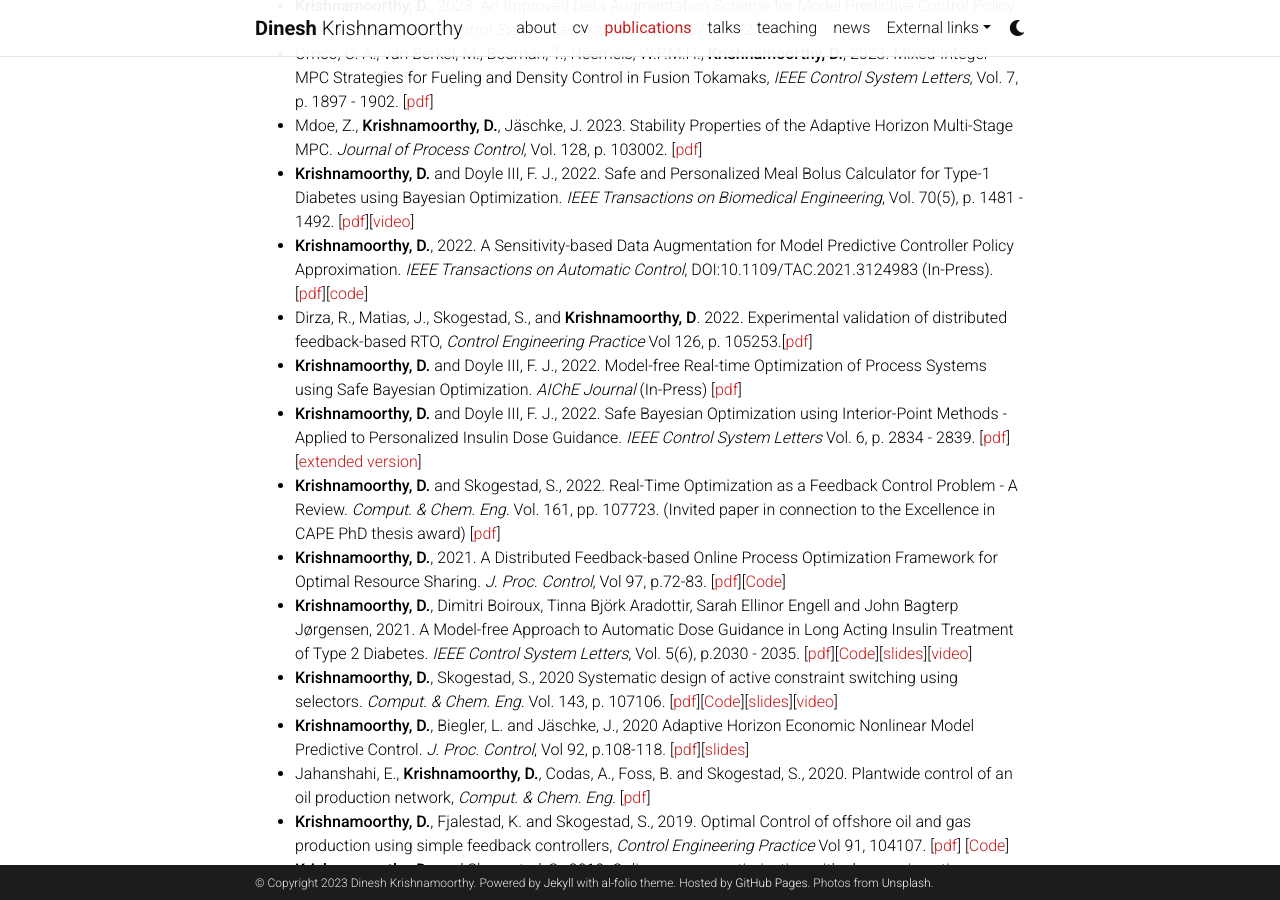
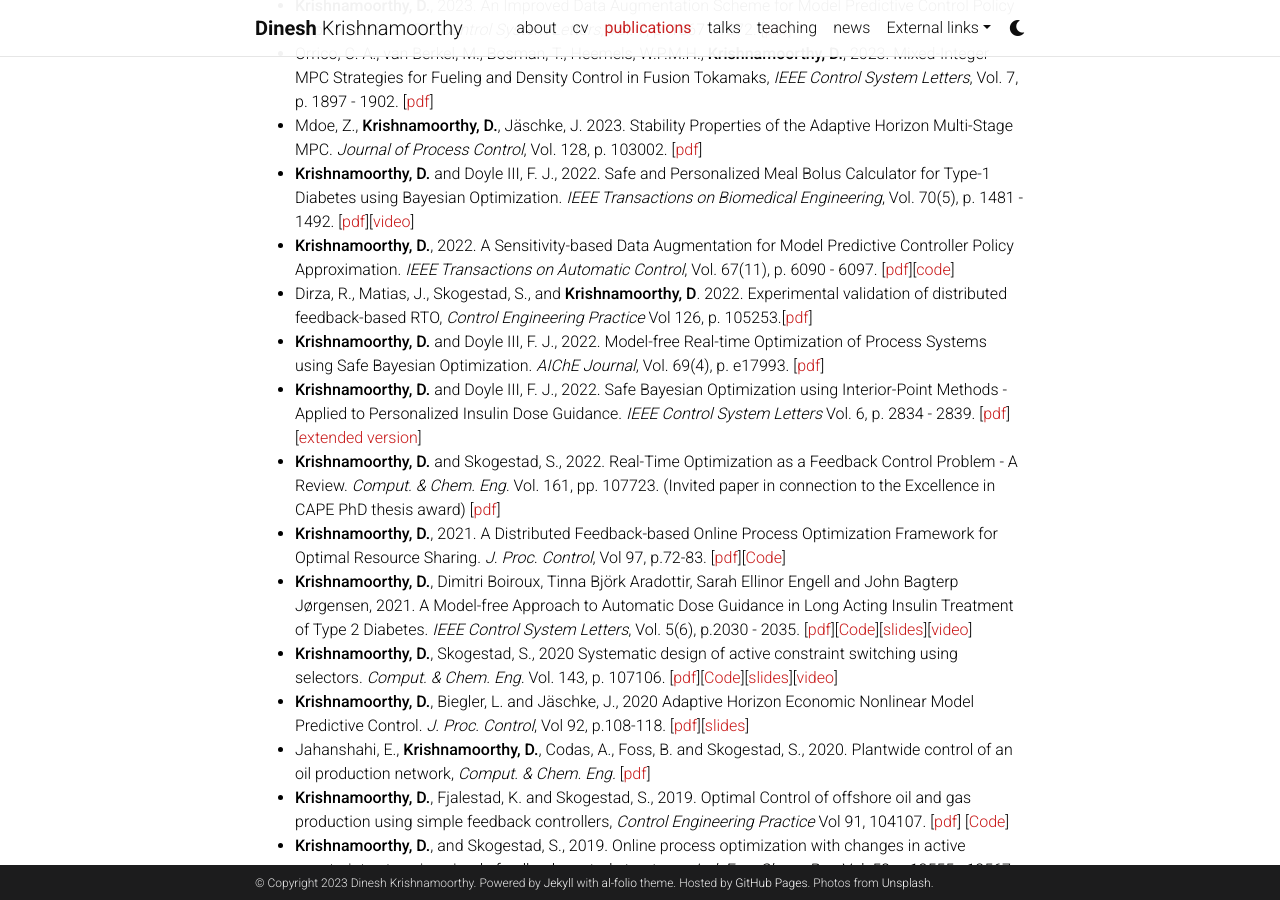
Before and after one commit to dinesh-krishnamoorthy/dinesh-krishnamoorthy.github.io, a Jekyll site: the page built from _pages/publications.md, in a window 1280 px wide and 900 px high, scrolled down 385 px. Built offline with Jekyll 4.4.1, drawn with Linux system fonts in a browser that asks for light colours; comment, search, counter and statistics services are not loaded; a style sheet for code colours, icons or effects is not loaded.

Commit message:
Update publications.md

```diff
--- a/_pages/publications.md
+++ b/_pages/publications.md
@@ -19,9 +19,9 @@ nav_order: 2
 * Orrico, C. A., van Berkel, M., Bosman, T., Heemels, W.P.M.H., **Krishnamoorthy, D.**, 2023. Mixed-Integer MPC Strategies for Fueling and Density Control in Fusion Tokamaks, _IEEE Control System Letters_, Vol. 7, p. 1897 - 1902. [[pdf](https://arxiv.org/pdf/2306.00415.pdf)]
 * Mdoe, Z., **Krishnamoorthy, D.**, Jäschke, J. 2023. Stability Properties of the Adaptive Horizon Multi-Stage MPC. _Journal of Process Control_, Vol. 128, p. 103002. [[pdf](https://www.sciencedirect.com/science/article/pii/S0959152423000811)]
 * **Krishnamoorthy, D.** and Doyle III, F. J., 2022.  Safe and Personalized Meal Bolus Calculator for Type-1 Diabetes using Bayesian Optimization. _IEEE Transactions on Biomedical Engineering_, Vol. 70(5), p. 1481 - 1492. [[pdf](https://www.dropbox.com/s/zjmp8uzozj3lqsl/main_BolusCalculator.pdf?dl=0)][[video](https://youtu.be/VMV64__1I8A)]
-* **Krishnamoorthy, D.**, 2022. A Sensitivity-based Data Augmentation for Model Predictive Controller Policy Approximation. _IEEE Transactions on Automatic Control_, DOI:10.1109/TAC.2021.3124983 (In-Press). [[pdf](https://arxiv.org/pdf/2009.07398.pdf)][[code](https://github.com/dinesh-krishnamoorthy/Sensitivity-DataAugmentation)]
+* **Krishnamoorthy, D.**, 2022. A Sensitivity-based Data Augmentation for Model Predictive Controller Policy Approximation. _IEEE Transactions on Automatic Control_, Vol. 67(11), p. 6090 - 6097. [[pdf](https://arxiv.org/pdf/2009.07398.pdf)][[code](https://github.com/dinesh-krishnamoorthy/Sensitivity-DataAugmentation)]
 * Dirza, R., Matias, J., Skogestad, S., and **Krishnamoorthy, D**. 2022. Experimental validation of distributed feedback-based RTO, _Control Engineering Practice_ Vol 126, p. 105253.[[pdf](https://reader.elsevier.com/reader/sd/pii/S0967066122001216?token=6171E5F7B9136069037E89EE8D0970210D288557A578D4EF3BC1E9FC322AA92BDB87A96AD453A6A61EF1D6E774DA8D41&originRegion=us-east-1&originCreation=20221208214212)]
-* **Krishnamoorthy, D.** and Doyle III, F. J., 2022. Model-free Real-time Optimization of Process Systems using Safe Bayesian Optimization. _AIChE Journal_  (In-Press) [[pdf](https://www.dropbox.com/s/65aslebeglcskhe/AIChE-22-25212.pdf?dl=0)]
+* **Krishnamoorthy, D.** and Doyle III, F. J., 2022. Model-free Real-time Optimization of Process Systems using Safe Bayesian Optimization. _AIChE Journal_,  Vol. 69(4), p. e17993. [[pdf](https://www.dropbox.com/s/65aslebeglcskhe/AIChE-22-25212.pdf?dl=0)]
 * **Krishnamoorthy, D.** and Doyle III, F. J., 2022. Safe Bayesian Optimization using Interior-Point Methods - Applied to Personalized Insulin Dose Guidance. _IEEE Control System Letters_ Vol. 6, p. 2834 - 2839. [[pdf](https://arxiv.org/pdf/2205.02327.pdf)][[extended version](https://arxiv.org/abs/2205.02327)]
 * **Krishnamoorthy, D.** and Skogestad, S., 2022. Real-Time Optimization as a Feedback Control Problem - A Review. _Comput. & Chem. Eng._ Vol. 161, pp. 107723. (Invited  paper in connection to the Excellence in CAPE PhD thesis award) [[pdf](https://www.sciencedirect.com/science/article/pii/S0098135422000655?via%3Dihub)]
 * **Krishnamoorthy, D.**, 2021. A Distributed Feedback-based Online Process Optimization Framework for Optimal Resource Sharing. _J. Proc. Control_, Vol 97, p.72-83. [[pdf](https://reader.elsevier.com/reader/sd/pii/S0959152420303218?token=BF7B06C2202309BCC59F67FDE8D249ABC56702E414F6BFE3866AA54EC9898B9C4C2351EA41E83D2E7B842E3ABE7046F8&originRegion=eu-west-1&originCreation=20220710182634)][[Code](https://github.com/dinesh-krishnamoorthy/Industrial-Symbiosis/tree/master/Feedback_DistRTO_AL)]
```
